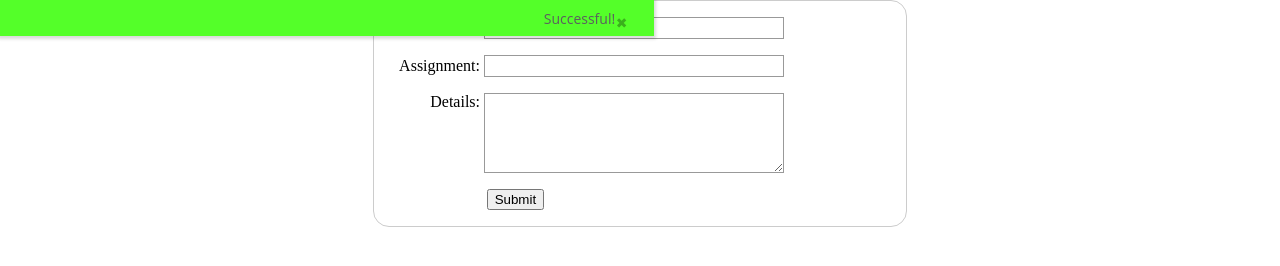
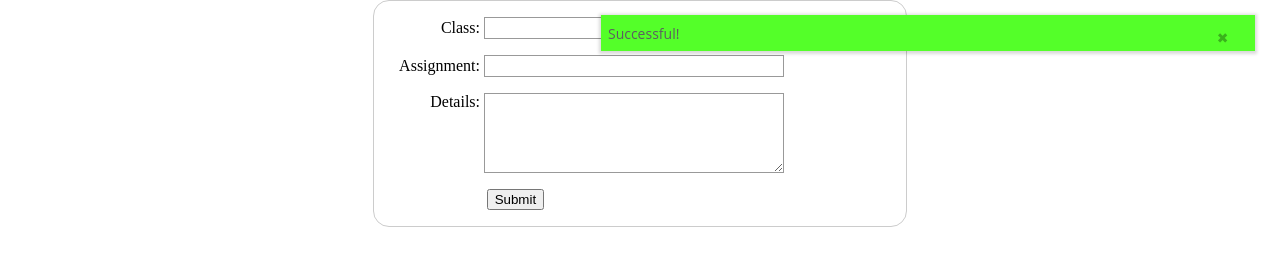
Before and after one commit to OoDone/homeworktracker, a plain HTML site: page index.html in a window 1280 px wide. Drawn offline with nearby package versions, Linux system fonts and the light colour scheme.

Commit message:
Update index.html

```diff
--- a/index.html
+++ b/index.html
@@ -20,7 +20,9 @@
     padding: .33em .5em;
     -webkit-font-smoothing: antialiased;
     color: #5c5e60;
-    position: fixed;
+    position: absolute;
+    top: 15px;
+    right: 25px;
     background-color: #54ff29;
     box-shadow: 0 1px 3px 2px rgba(0,0,0,0.15);
 }
@@ -30,8 +32,8 @@
     padding: .2em .5em;
 }
 .hb-content-wrapper {
-    text-align: right;
-    text-align: right;
+    text-align: middle;
+    text-align: middle;
     position: relative;
     display: table-cell;
     vertical-align: middle;
```
